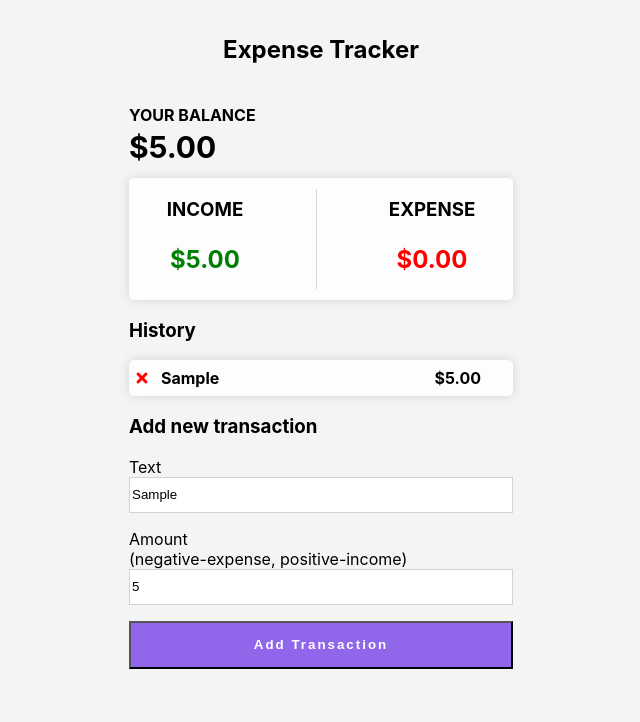
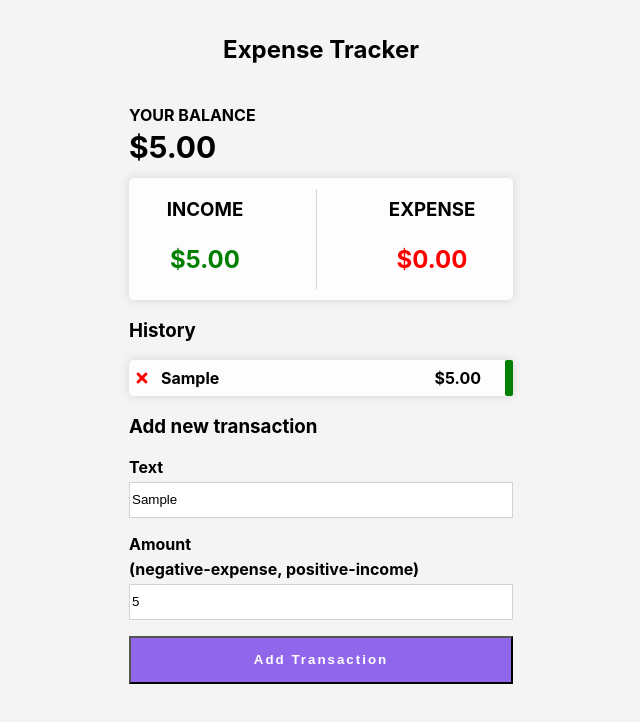
Before and after one commit to amin-aoka/Expense-Tracker, a React (Create React App) app: page / in a window 1280 px wide. Both pictures are taken after typing "Sample", "5" into the empty fields and a click on the input "Add Transaction". Shown: the top 722 px of the page, without its empty margins (319-959 px from the left). Built offline with nearby package versions, Linux system fonts and the light colour scheme.

Commit message:
LABELS ADDED

```diff
--- a/package.json
+++ b/package.json
@@ -9,7 +9,7 @@
     "react": "^18.2.0",
     "react-dom": "^18.2.0",
     "react-icons": "^4.8.0",
-    "react-scripts": "5.0.1",
+    "react-scripts": "^5.0.1",
     "web-vitals": "^2.1.4"
   },
   "scripts": {
--- a/src/App.css
+++ b/src/App.css
@@ -53,6 +53,25 @@ background-color:lightgray;
   margin-bottom: 1rem;
 }
 
+.incomeMarker{
+  position: absolute;
+  right:0px;
+  width:2%;
+  height:100%;
+  background-color:green;
+  border-radius: 2px;
+}
+
+.expenseMarker{
+   position: absolute;
+  right:0px;
+  width:2%;
+  height:100%;
+  background-color:red;
+  border-radius: 2px;
+}
+
+
 .indicator{
   width:10%;
   height:100%;
@@ -63,6 +82,13 @@ background-color:lightgray;
  display:flex;
  flex-direction:column;
 }
+
+.addForm label {
+  font-weight: bold;
+  padding-bottom:5px;
+}
+
+
 
 .myinput{
   height:2rem;
--- a/src/App.js
+++ b/src/App.js
@@ -19,6 +19,7 @@ function App() {
     let num=parseFloat(newTransaction.amount)
     if (num > 0){
       setIncome(income+num)
+
     }else if(num < 0){
       setExpense(expense+num)
    }
--- a/src/Components/Transaction.js
+++ b/src/Components/Transaction.js
@@ -1,11 +1,13 @@
 import {FaTimes} from 'react-icons/fa';
 
 function Transaction ({transaction, onClick}){
+
     transaction.amount=+transaction.amount
     return(
-        <div className="transaction">
+        <div className= {"transaction"}>
             <span>{transaction.text}</span>
             <span> ${transaction.amount.toFixed(2)}</span>
+            <span className={transaction.amount >0? "incomeMarker": "expenseMarker"}> </span>
             <FaTimes onClick= {()=> onClick(transaction.id)} className = "closeIcon"/>
         </div>
     )
```
Also changed, not shown: 1 other file (tests, documents, lock files or other folders).
